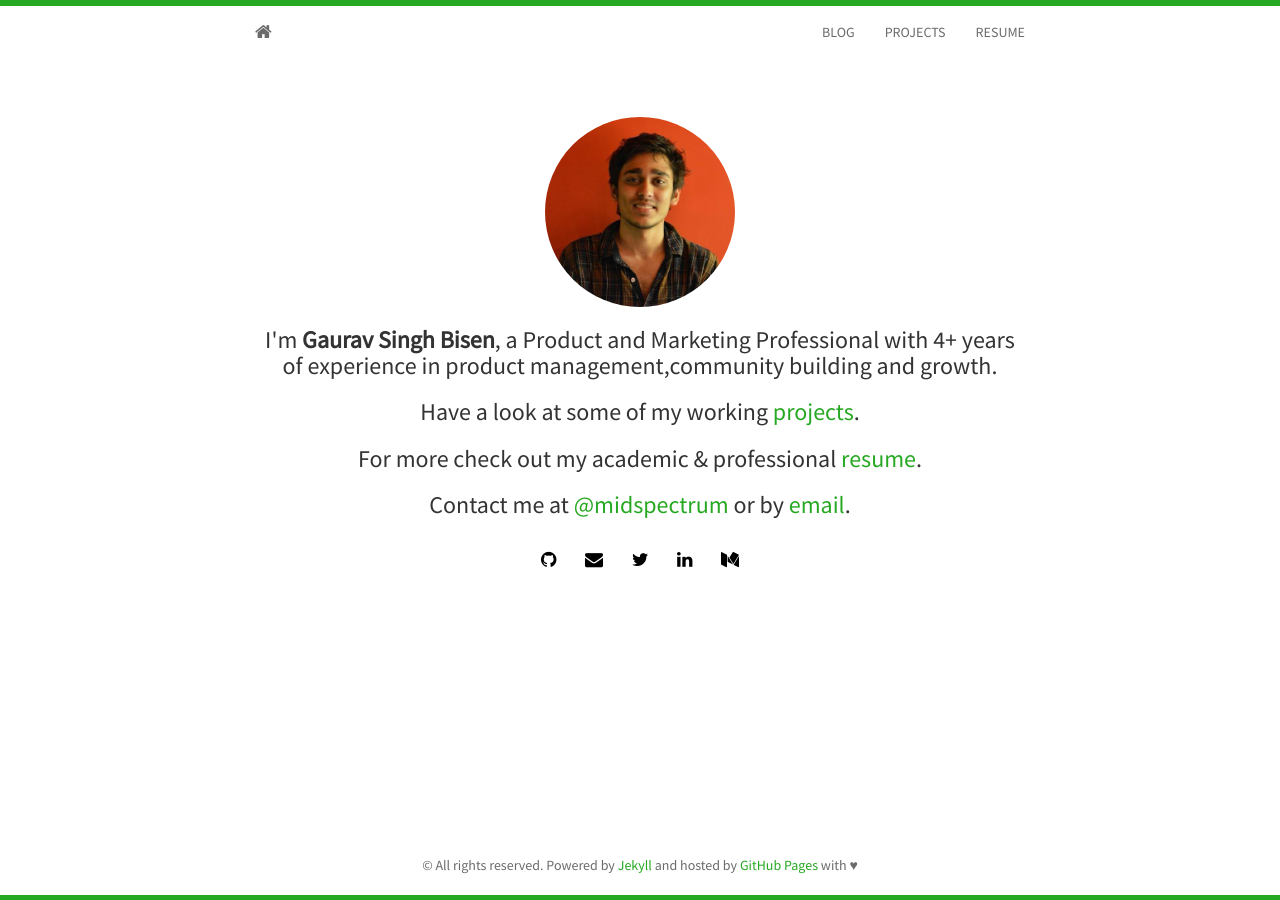
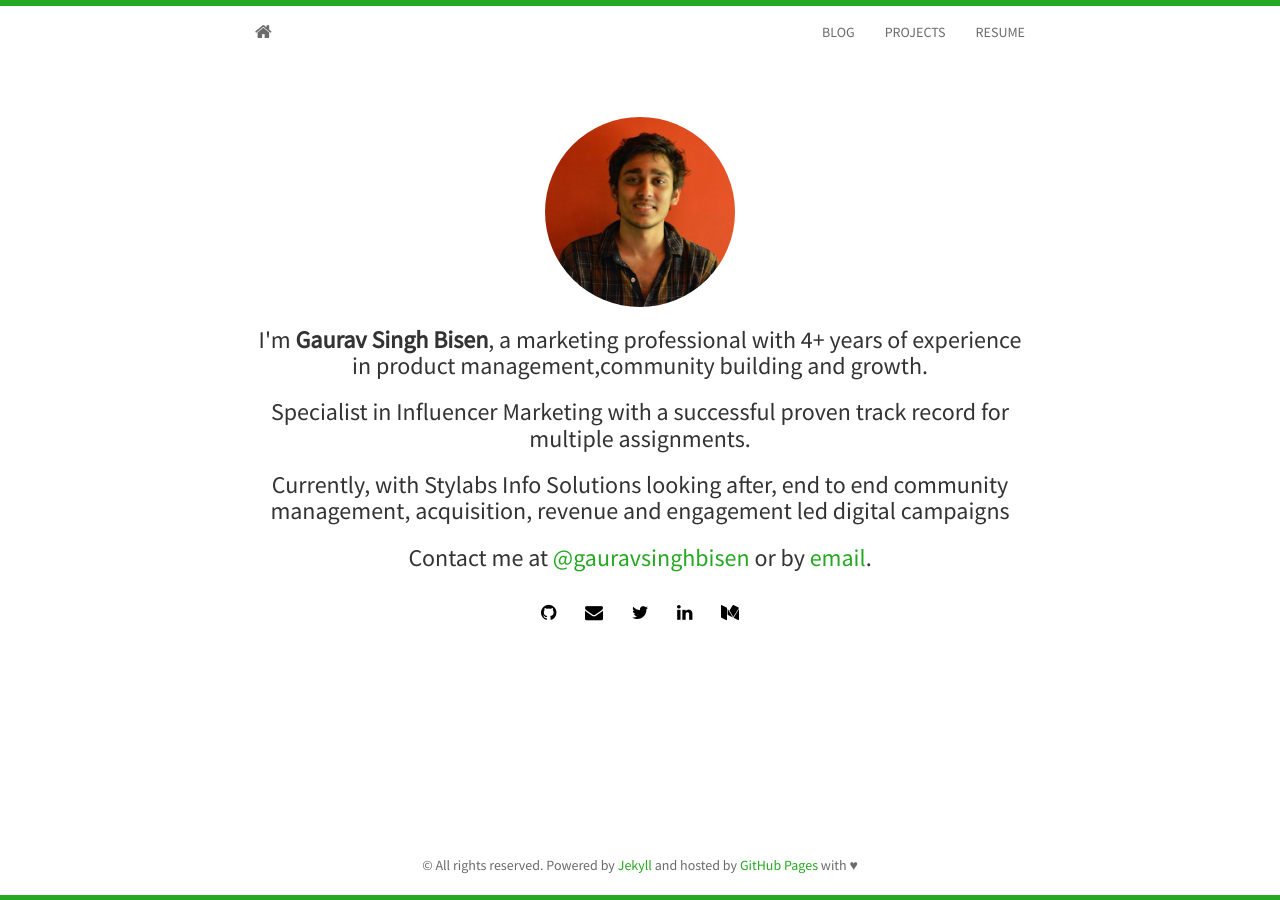
Before and after one commit to gauravsinghbisen/gauravsinghbisen.github.io, a Jekyll site: the page built from index.html, in a window 1280 px wide. Built offline with Jekyll 4.4.1, drawn with Linux system fonts in a browser that asks for light colours; nearby versions of some CDN libraries; the list of posts is cut into pages by our own code.

Commit message:
Update index.html

```diff
--- a/index.html
+++ b/index.html
@@ -7,11 +7,11 @@ layout: home
 	  <div class="avatar">
 		<img class="img-circle" height=190 src="{{ site.baseurl }}/static/img/{{ site.avatar }}" alt="Responsive image">
 	  </div>
-	  <h3>I'm <strong>{{ site.author }}</strong>, a Product and Marketing Professional with 4+ years of experience in product management,community building and growth.</h3>
+	  <h3>I'm <strong>{{ site.author }}</strong>, a marketing professional with 4+ years of experience in product management,community building and growth.</h3>
 	  <!-- <h3>I love all things computer science and maths.</h3> -->
-	  <h3>Have a look at some of my working <a href="{{ site.baseurl }}/projects.html"> projects</a>.</h3>
-	  <h3>For more check out my academic &amp; professional <a href="http://bhikadia.com/resume/">resume</a>.</h3>
-	  <h3>Contact me at <a href="http://twitter.com/{{ site.twitter }}">@{{ site.twitter }}</a> or by <a href="mailto:{{ site.email }}">email</a>.</h3>
+	  <h3>Specialist in Influencer Marketing with a successful proven track record for multiple assignments.</h3>
+	  <h3>Currently, with Stylabs Info Solutions looking after, end to end community management, acquisition, revenue and engagement led digital campaigns</h3>
+	  <h3>Contact me at <a href="http://linkedin.com/{{ site.linkedin }}">@{{ site.linkedin }}</a> or by <a href="mailto:{{ site.email }}">email</a>.</h3>
 	  {% include social.html %}
 	</div>
 </section>
```
